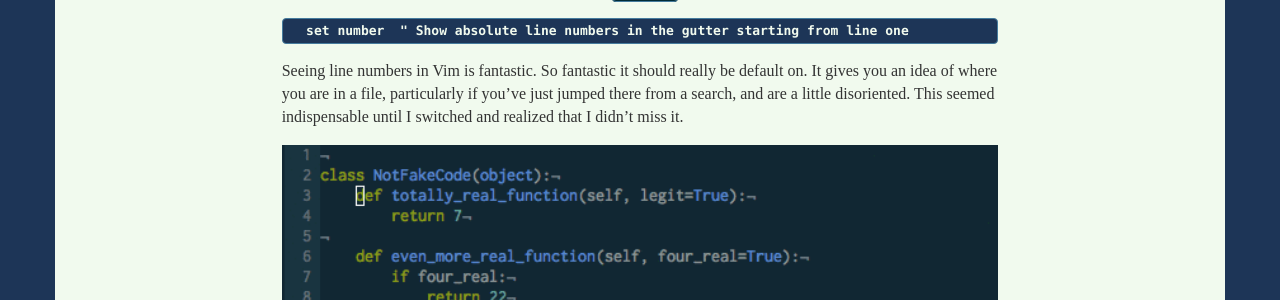
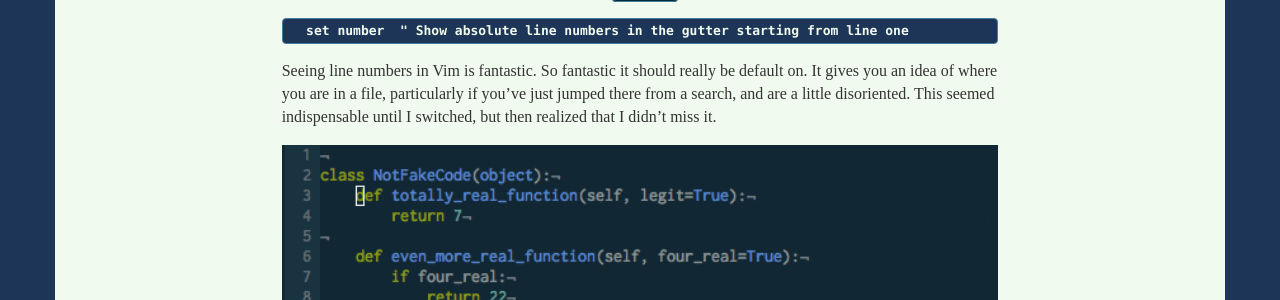
Before and after one commit to hockeybuggy/hockeybuggy.com, a Jekyll site: the page built from _posts/2016-08-26-main_5VdbYb5a.md, in a window 1280 px wide and 900 px high. Shown: the part 484-784 px from the top of the window. Built offline with Jekyll 4.4.1, drawn with Linux system fonts in a browser that asks for light colours.

Commit message:
Weird use of and

```diff
--- a/_posts/2016-08-26-main_5VdbYb5a.md
+++ b/_posts/2016-08-26-main_5VdbYb5a.md
@@ -21,7 +21,7 @@ Many people that I see using Vim have this in their `.vimrc`:
 Seeing line numbers in Vim is fantastic. So fantastic it should really be
 default on. It gives you an idea of where you are in a file, particularly if
 you've just jumped there from a search, and are a little disoriented. This seemed
-indispensable until I switched and realized that I didn't miss it.
+indispensable until I switched, but then realized that I didn't miss it.
 
 ![Absolute line numbers][ABSOLUTE_GIF]
 
```
